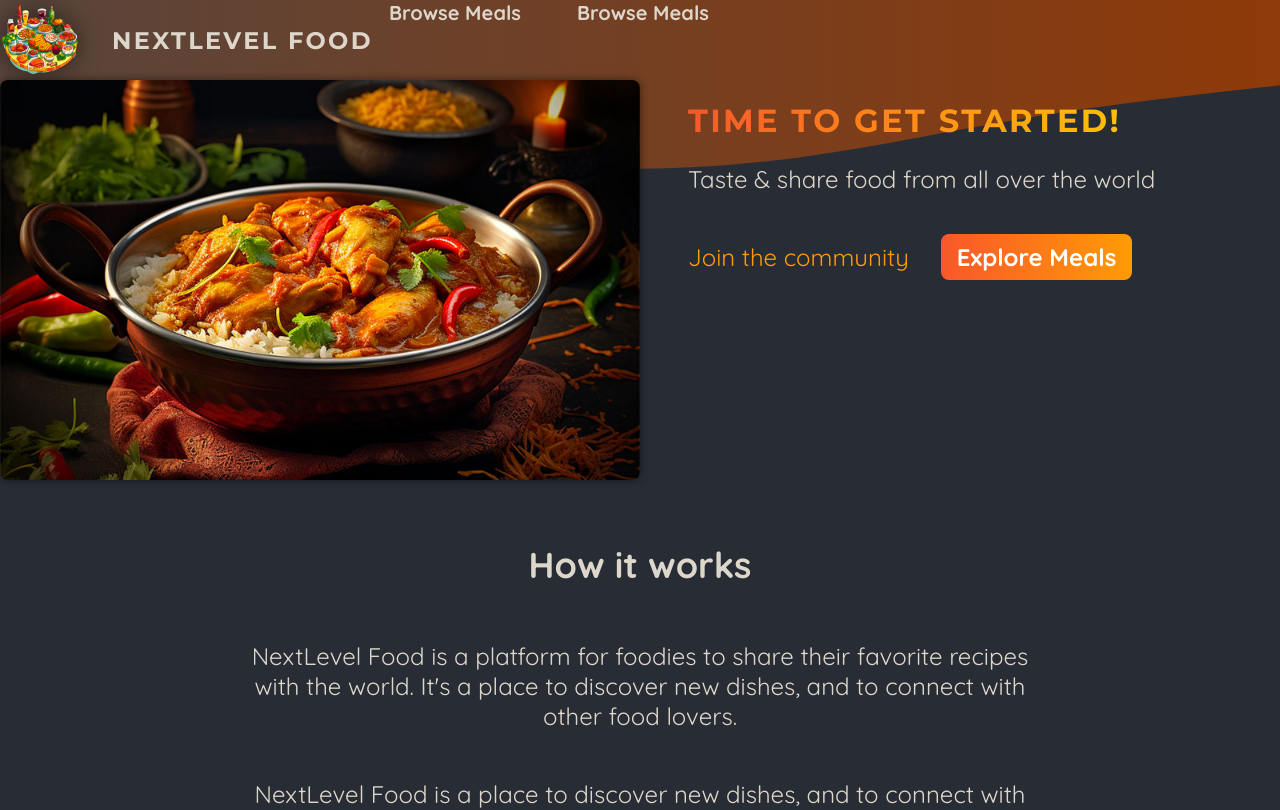
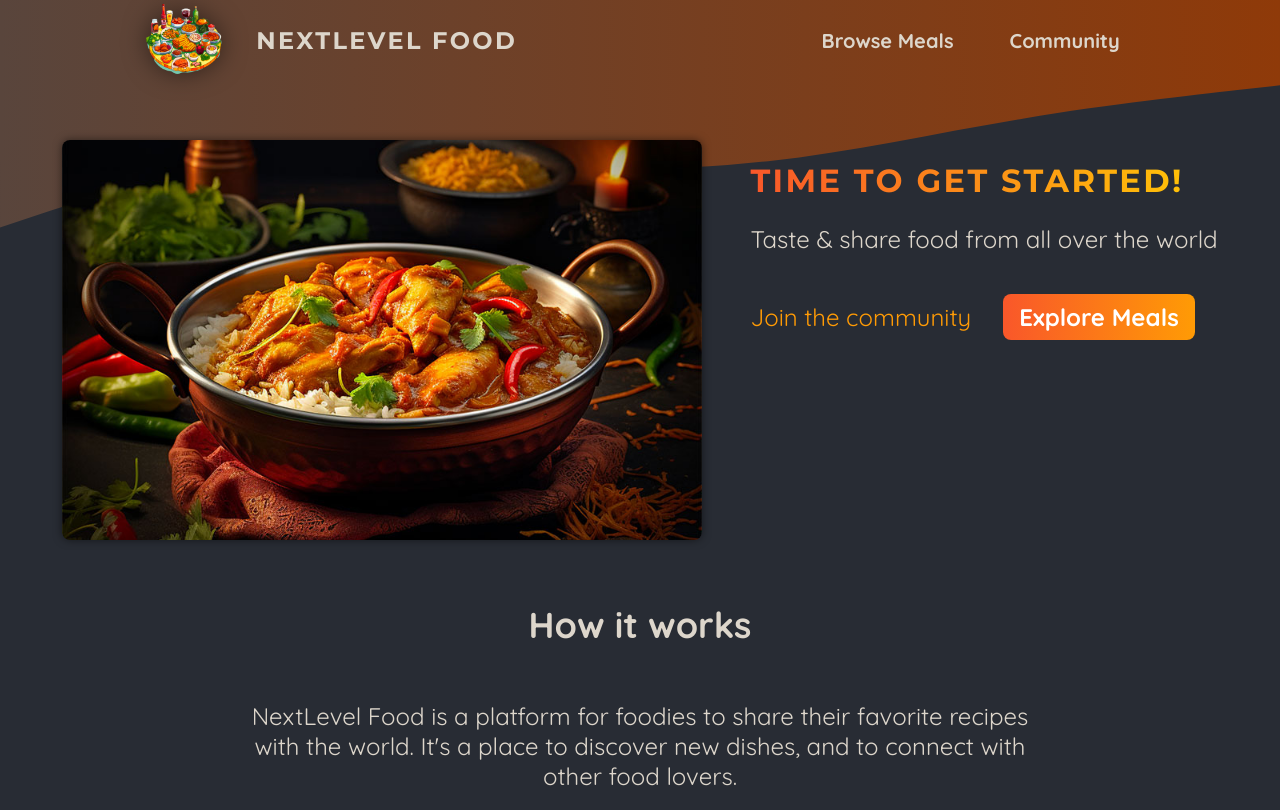
Before and after one commit to Ducanhnguyen18/foodies, a Next.js app: page / in a window 1280 px wide. Shown: the top 810 px of the page. Built offline with nearby package versions, Linux system fonts and the light colour scheme.

Commit message:
fix: style

```diff
--- a/app/page.module.css
+++ b/app/page.module.css
@@ -1,5 +1,6 @@
 .header {
   display: flex;
+  justify-content: center;
   gap: 3rem;
 }
 .slideshow {
--- a/components/mainHeader/Header/HeaderMain.jsx
+++ b/components/mainHeader/Header/HeaderMain.jsx
@@ -3,6 +3,7 @@ import logoImg from "@/assets/logo.png";
 import styles from "./HeaderMain.module.css";
 import Image from "next/image";
 import MainHeaderBackground from "../MainHeaderBackground/MainHeaderBackground";
+import NavLinks from "../Navlinks/Navlinks";
 
 const HeaderMain = () => {
   return (
@@ -21,12 +22,8 @@ const HeaderMain = () => {
         </Link>
         <nav className={styles.nav}>
           <ul>
-            <li>
-              <Link href="/meals">Browse Meals</Link>
-            </li>
-            <li>
-              <Link href="/community">Browse Meals</Link>
-            </li>
+            <NavLinks href={"/meals"}>Browse Meals</NavLinks>
+            <NavLinks href={"/community"}>Community</NavLinks>
           </ul>
         </nav>
       </header>
--- a/components/mainHeader/Header/HeaderMain.module.css
+++ b/components/mainHeader/Header/HeaderMain.module.css
@@ -1,5 +1,8 @@
 .header {
   display: flex;
+  align-items: center;
+  justify-content: space-around;
+  margin-bottom: 60px;
 }
 .nav ul {
   list-style: none;
@@ -10,20 +13,6 @@
   gap: 1.5rem;
 }
 
-.nav a {
-  text-decoration: none;
-  color: #ddd6cb;
-  font-weight: bold;
-  padding: 0.5rem 1rem;
-  border-radius: 0.5rem;
-}
-.nav a:hover,
-.nav a:active {
-  background: linear-gradient(90deg, hsl(32, 100%, 51%), #f9b331);
-  background-clip: text;
-  -webkit-background-clip: text;
-  -webkit-text-fill-color: transparent;
-}
 .logo {
   display: flex;
   align-items: center;
--- /dev/null
+++ b/components/mainHeader/Navlinks/Navlinks.jsx
@@ -0,0 +1,26 @@
+"use client";
+import Link from "next/link";
+import { usePathname } from "next/navigation";
+import styles from "./Navlinks.module.css";
+
+const NavLinks = ({ href, children }) => {
+  const path = usePathname();
+  console.log(path);
+  console.log(path);
+  return (
+    <li>
+      <Link
+        href={href}
+        className={
+          path === href
+            ? `${styles.navlinks} ${styles.active}`
+            : `${styles.navlinks}`
+        }
+      >
+        {children}
+      </Link>
+    </li>
+  );
+};
+
+export default NavLinks;
--- /dev/null
+++ b/components/mainHeader/Navlinks/Navlinks.module.css
@@ -0,0 +1,14 @@
+.navlinks {
+  text-decoration: none;
+  color: #ddd6cb;
+  font-weight: bold;
+  padding: 0.5rem 1rem;
+  border-radius: 0.5rem;
+}
+.navlinks:hover,
+.navlinks.active {
+  background: linear-gradient(90deg, hsl(32, 100%, 51%), #f9b331);
+  background-clip: text;
+  -webkit-background-clip: text;
+  -webkit-text-fill-color: transparent;
+}
```
